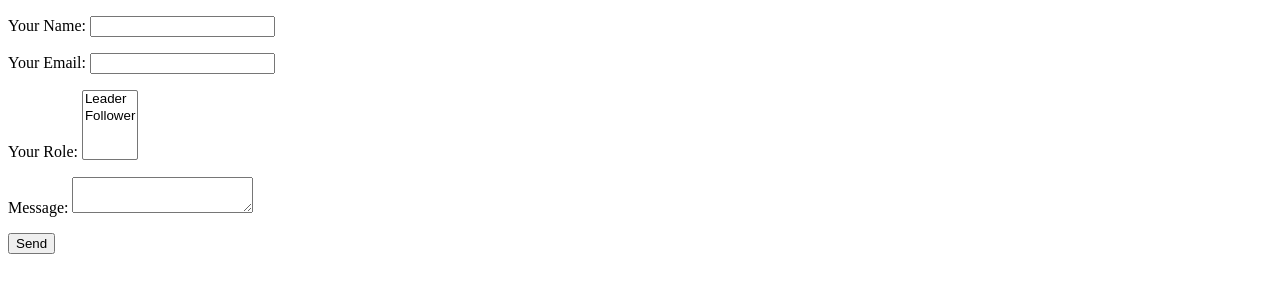
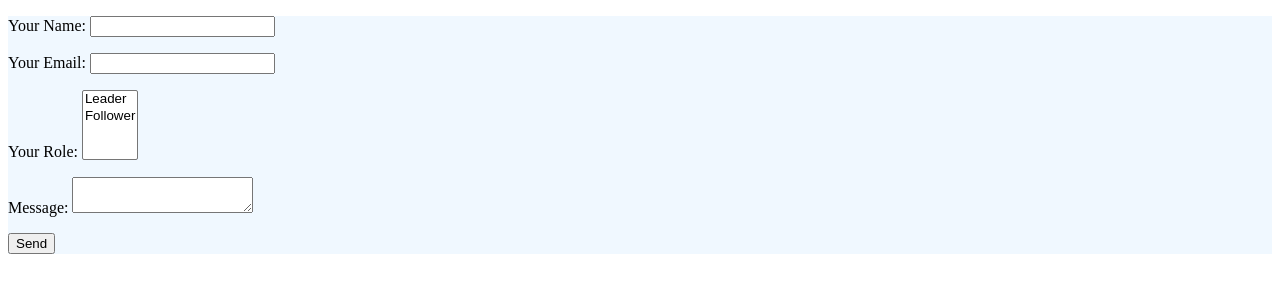
Before and after one commit to cynthiateeters/mon-form-demo, a plain HTML site: page index.html in a window 1280 px wide. Drawn offline with Linux system fonts and the light colour scheme.

Commit message:
aliceblue

```diff
--- a/index.html
+++ b/index.html
@@ -5,6 +5,11 @@
     <meta name="viewport" content="width=device-width, initial-scale=1.0" />
     <meta http-equiv="X-UA-Compatible" content="ie=edge" />
     <title>Form Demo</title>
+    <style>
+      form {
+        background-color: aliceblue;
+      }
+    </style>
   </head>
   <body>
     <form name="contact" method="POST" data-netlify="true">
```
